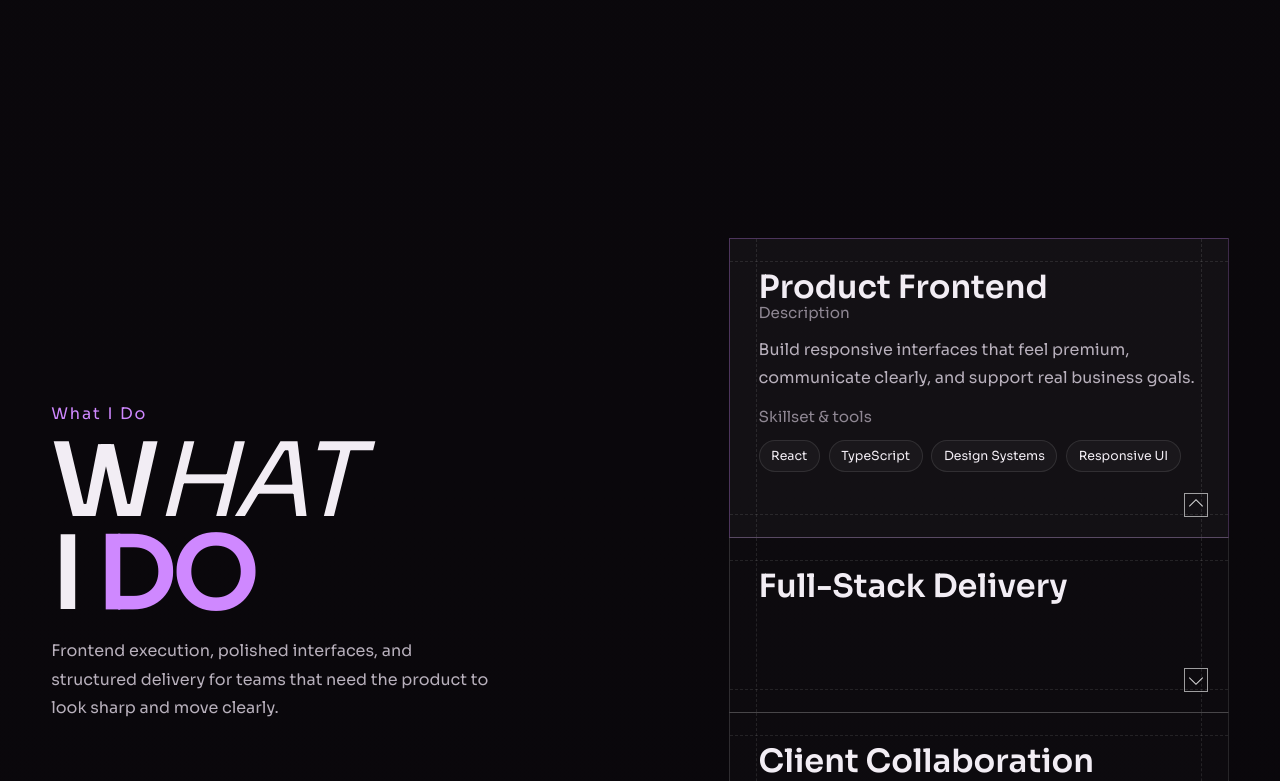
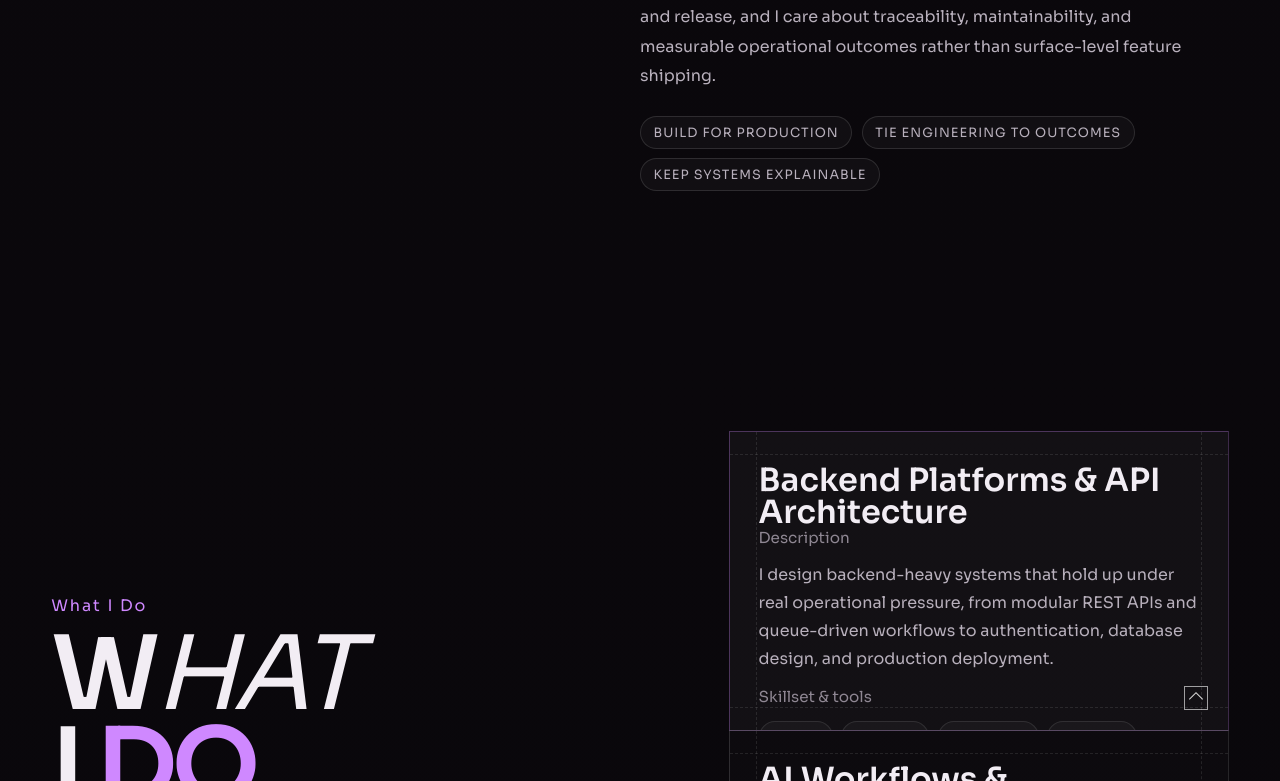
Before and after one commit to TalhaArjumand/portfolio, a React (Vite) app: page / in a window 1280 px wide. Shown: the part 1559-2340 px from the top of the page. Built offline with nearby package versions, Linux system fonts and the light colour scheme.

Commit message:
Add portfolio content and safe link handling

```diff
--- a/src/components/ProjectsRail.tsx
+++ b/src/components/ProjectsRail.tsx
@@ -5,6 +5,8 @@ import { FiArrowUpRight } from "react-icons/fi";
 import { portfolio } from "../content/portfolio";
 
 gsap.registerPlugin(ScrollTrigger);
+
+const hasProjectHref = (href?: string) => Boolean(href && href !== "NEEDS_INPUT");
 
 const ProjectsRail = () => {
   const sectionRef = useRef<HTMLElement | null>(null);
@@ -184,7 +186,7 @@ const ProjectsRail = () => {
                           <span />
                         </div>
                       </div>
-                      {project.href ? (
+                      {hasProjectHref(project.href) ? (
                         <span className="project-card__preview-link" aria-hidden="true">
                           <FiArrowUpRight />
                         </span>
@@ -193,7 +195,7 @@ const ProjectsRail = () => {
                   </div>
                 </div>
               </div>
-              {project.href ? (
+              {hasProjectHref(project.href) ? (
                 <a className="project-card__link" href={project.href}>
                   View case study <FiArrowUpRight />
                 </a>
--- a/src/content/portfolio.ts
+++ b/src/content/portfolio.ts
@@ -39,147 +39,150 @@ const ctas: LinkItem[] = [
 
 const capabilities: Capability[] = [
   {
-    title: "Product Frontend",
+    title: "Backend Platforms & API Architecture",
     summary:
-      "Build responsive interfaces that feel premium, communicate clearly, and support real business goals.",
-    tags: ["React", "TypeScript", "Design Systems", "Responsive UI"],
+      "I design backend-heavy systems that hold up under real operational pressure, from modular REST APIs and queue-driven workflows to authentication, database design, and production deployment.",
+    tags: ["Node.js", "Express.js", "PostgreSQL", "RabbitMQ"],
   },
   {
-    title: "Full-Stack Delivery",
+    title: "AI Workflows & Automation",
     summary:
-      "Ship production-ready features end to end when the product needs frontend execution plus backend coordination.",
-    tags: ["Node.js", "APIs", "Data Modeling", "Deployment"],
+      "I build practical AI-enabled systems that improve how teams operate, including RAG pipelines, multi-agent workflows, AI assistants, and automation layers that reduce repetitive manual work.",
+    tags: ["Python", "LangChain", "LangGraph", "n8n"],
   },
   {
-    title: "Client Collaboration",
+    title: "Blockchain-Backed Product Delivery",
     summary:
-      "Turn rough ideas into structured deliverables with clear milestones, sharper scope, and reliable communication.",
-    tags: ["Discovery", "Roadmapping", "Iteration", "Handoff"],
+      "I have hands-on experience integrating blockchain into real applications, including smart-contract workflows, backend orchestration, and auditable transaction flows across web and mobile products.",
+    tags: ["Solidity", "Hyperledger Besu", "Hardhat", "ethers.js"],
   },
 ];
 
 const projects: Project[] = [
   {
     index: "01",
-    category: "Operations Platform",
-    title: "Internal Dashboard For Faster Daily Execution",
+    category: "Humanitarian Platform",
+    title: "AidChain",
     summary:
-      "A clean control panel for teams managing operations, approvals, and reporting from one interface.",
+      "Led the architecture and delivery of a funded humanitarian aid distribution platform spanning backend APIs, blockchain infrastructure, NGO and admin web apps, and beneficiary and vendor mobile experiences. Built queue-driven disbursement workflows, smart-contract-linked settlement logic, and end-to-end operational traceability.",
     outcome:
-      "Reduced friction across repeated internal tasks and gave stakeholders a single place to track progress.",
-    stack: ["React", "TypeScript", "Charts", "API Integration"],
+      "Enabled same-day aid processing, typically within 6 hours, while reducing manual reconciliation effort by approximately 60%.",
+    stack: ["Node.js", "Hyperledger Besu", "RabbitMQ", "Flutter"],
     accent: "#d2a76b",
   },
   {
     index: "02",
-    category: "Marketing Site",
-    title: "Conversion-Focused Web Presence For A Service Business",
+    category: "AI Marketplace",
+    title: "GBR + BRIVION",
     summary:
-      "A premium marketing website designed to build trust quickly and move visitors toward enquiries.",
+      "Architected and delivered a full-stack AI consultation marketplace with 3-role RBAC, multi-step booking, a public expert directory, analytics dashboards, and an asynchronous expert-matching engine with admin review safeguards.",
     outcome:
-      "Clarified positioning, improved first impression, and created stronger calls to action for lead generation.",
-    stack: ["Vite", "GSAP", "Content Strategy", "Responsive Design"],
+      "Reduced expert assignment turnaround by approximately 45% and improved booking completion by approximately 18%.",
+    stack: ["React", "Node.js", "PostgreSQL", "Prisma"],
     accent: "#8cbfa8",
   },
   {
     index: "03",
-    category: "Workflow Tool",
-    title: "Feature-Rich Admin Experience With Structured Navigation",
+    category: "Automation Systems",
+    title: "AI Workflow Automation Platform",
     summary:
-      "A modular admin surface with reusable UI patterns for teams handling data-heavy workflows.",
+      "Built an event-driven automation layer that connected internal tools and operational workflows with AI-assisted routing, retry-safe webhook processing, and monitoring for reliable day-to-day execution.",
     outcome:
-      "Created a more maintainable UI foundation and made complex workflows easier to understand at a glance.",
-    stack: ["Design Tokens", "Reusable Components", "Filters", "Tables"],
+      "Automated 8 recurring workflows and reduced manual coordination across internal and client-facing processes.",
+    stack: ["Python", "Node.js", "PostgreSQL", "Docker"],
     accent: "#8fa7d8",
   },
 ];
 
 const experience: ExperienceItem[] = [
   {
-    period: "Add Your Current Period",
-    role: "Current Role Or Focus",
-    company: "Company / Freelance",
+    period: "Jan 2026 - Present",
+    role: "Full-Stack and AI Engineer",
+    company: "Freelance (Self-Employed)",
     summary:
-      "Describe what you are building now, what systems you own, and the kind of impact you are responsible for.",
+      "Builds full-stack systems, AI assistants, RAG pipelines, and automation workflows across Python, JavaScript, and TypeScript stacks for client-facing and internal use cases.",
   },
   {
-    period: "Add Previous Period",
-    role: "Previous Role",
-    company: "Previous Company",
+    period: "Jan 2025 - Feb 2026",
+    role: "Technical Lead & Full-Stack Blockchain Engineer",
+    company: "AidChain",
     summary:
-      "Summarize a meaningful responsibility, a migration, a delivery milestone, or a product challenge you handled.",
+      "Led delivery of a blockchain-backed humanitarian aid platform from research and architecture through sprint execution and release, combining backend APIs, queue orchestration, smart-contract workflows, and multi-surface product delivery.",
   },
   {
-    period: "Add Earlier Period",
-    role: "Foundational Role",
-    company: "Earlier Company Or Client Work",
+    period: "Dec 2024 - May 2025",
+    role: "Full Stack Engineer (Contract)",
+    company: "MarsBear Tech",
     summary:
-      "Use this slot for the experience that shows how your capability was formed, not just where you worked.",
+      "Built a full-stack AI consultation marketplace with secure APIs, expert-matching workflows, booking systems, RAG-powered internal knowledge retrieval, and CI/CD-backed deployment.",
   },
 ];
 
 const principles: Principle[] = [
   {
-    title: "Clarity First",
+    title: "Build For Production",
     description:
-      "Strong layout and strong copy matter as much as code when the goal is trust and conversion.",
+      "I optimize for systems that can survive real usage, with clean APIs, reliable workflows, secure defaults, and deployment discipline.",
   },
   {
-    title: "Ship With Intent",
+    title: "Tie Engineering To Outcomes",
     description:
-      "Every section should earn its place by supporting credibility, differentiation, or action.",
+      "I prefer work that improves throughput, reliability, clarity, or operating speed, not just feature count.",
   },
   {
-    title: "Maintainable Build",
+    title: "Keep Systems Explainable",
     description:
-      "The final site should look premium without becoming painful to update six weeks later.",
+      "Whether the stack involves queues, AI workflows, or blockchain, I value architectures that are traceable, defensible, and maintainable.",
   },
 ];
 
 const contactLinks: LinkItem[] = [
-  { label: "LinkedIn", href: "https://linkedin.com/in/your-link" },
-  { label: "GitHub", href: "https://github.com/your-handle" },
-  { label: "Resume", href: "#" },
+  {
+    label: "LinkedIn",
+    href: "https://www.linkedin.com/in/talha-arjumand-49703220a/",
+  },
+  { label: "GitHub", href: "https://github.com/TalhaArjumand" },
+  { label: "Resume", href: "NEEDS_INPUT" },
 ];
 
 export const portfolio = {
   identity: {
-    name: "Your Name",
-    location: "Based in Pakistan, collaborating across time zones",
+    name: "Talha Arjumand",
+    location: "Islamabad",
     oneLiner:
-      "I build polished product experiences that help companies hire faster, sell clearer, and ship with confidence.",
+      "I build full-stack products, backend systems, and AI-powered workflows.",
     supportLine:
-      "This starter is structured for both job applications and freelance client conversion. Replace the content in src/content/portfolio.ts with your real background, projects, and links.",
+      "Backend-first engineer with hands-on experience shipping production web applications, blockchain-backed platforms, and automation systems with clear operational impact.",
     rotatingRoles: [
-      "Full-Stack Developer",
-      "Frontend-Focused Builder",
-      "Freelance Product Partner",
+      "Full-Stack Engineer",
+      "Backend Systems Engineer",
+      "AI Workflow Engineer",
     ],
-    availability: "Open to full-time roles and selective freelance work",
+    availability: "Open to freelance work and remote engineering opportunities.",
     ctas,
   },
   credibility: [
-    "Available for freelance collaborations",
-    "Open to remote product roles",
-    "Frontend, UI systems, and product delivery",
-    "Fast iteration with clean handoff",
-    "Responsive, accessible, performance-aware builds",
+    "Led AidChain from research and architecture through release across 7 connected product surfaces.",
+    "Built 300+ REST endpoints, 117 database migrations, and 76 queue-driven workflows for a funded humanitarian platform.",
+    "Delivered same-day aid disbursement, typically within 6 hours, with 100% traceable off-chain to on-chain records.",
+    "Reduced expert assignment turnaround by approximately 45% in an AI consultation marketplace.",
+    "Automated 8 recurring operational workflows across internal operations and client-facing systems.",
   ],
   capabilities,
   projects,
   experience,
   about: {
     paragraphs: [
-      "I prefer work that is visually sharp, technically reliable, and easy for real users to move through. That usually means balancing engineering detail with clarity in content and interface structure.",
-      "For jobs, this portfolio should help recruiters understand range, depth, and communication style quickly. For clients, it should show that I can shape a polished experience, not just write code behind the scenes.",
+      "I work at the intersection of full-stack product delivery, backend systems, and applied AI. My strongest work is backend-first: designing APIs, shaping data flows, orchestrating async jobs, and building the technical foundations that make products reliable in production.",
+      "What differentiates my work is ownership. I have led complex systems from research and architecture through implementation and release, and I care about traceability, maintainability, and measurable operational outcomes rather than surface-level feature shipping.",
     ],
     principles,
   },
   contact: {
-    email: "hello@yourdomain.com",
-    phone: "+92 300 0000000",
+    email: "tarjumand11@gmail.com",
+    phone: "+923165115359",
     closing:
-      "If you are hiring, building a product, or need a portfolio-quality web experience, reach out and tell me what you are optimizing for.",
+      "If you need someone who can own backend-heavy delivery, full-stack product work, or AI-integrated systems with a production mindset, let's talk.",
     links: contactLinks,
   },
 } as const;
```
Also changed, not shown: src/components/Contact.tsx (+8 -1 lines), src/components/SocialDock.tsx (+6 -2 lines).
